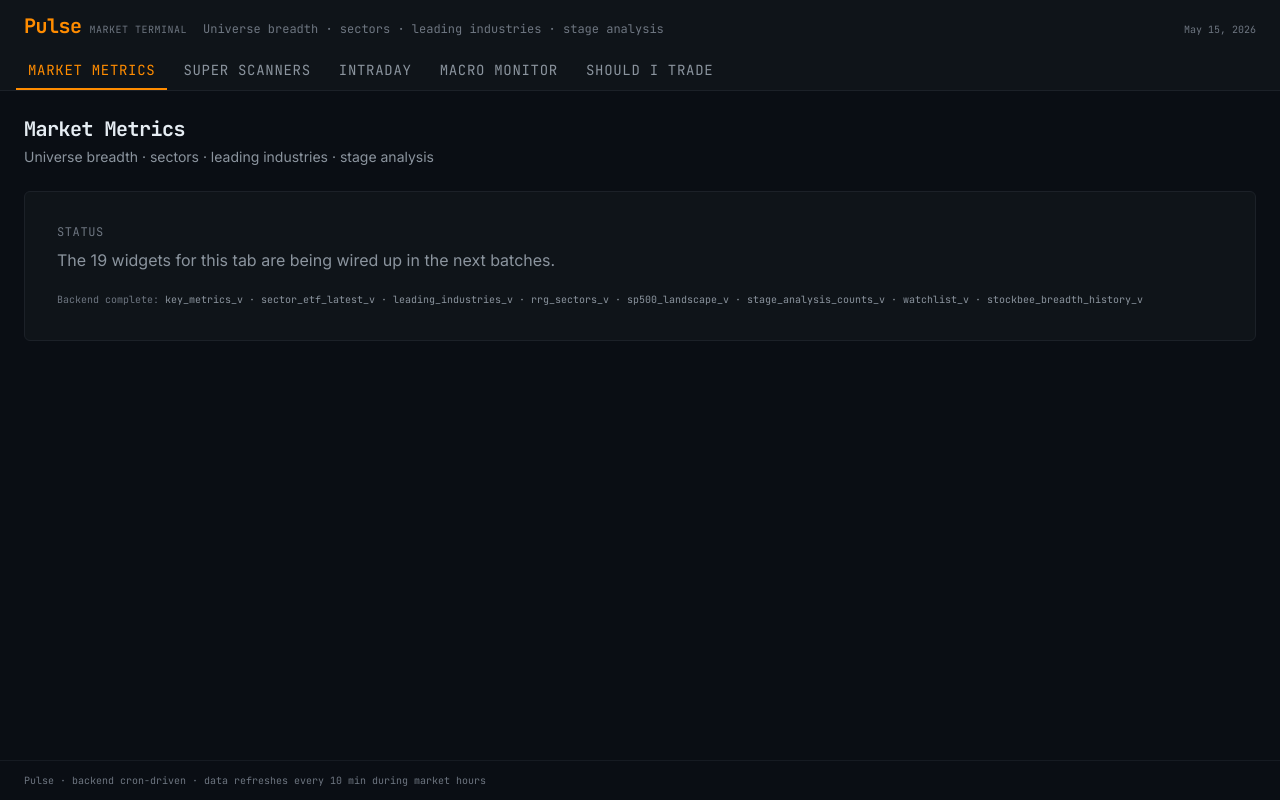
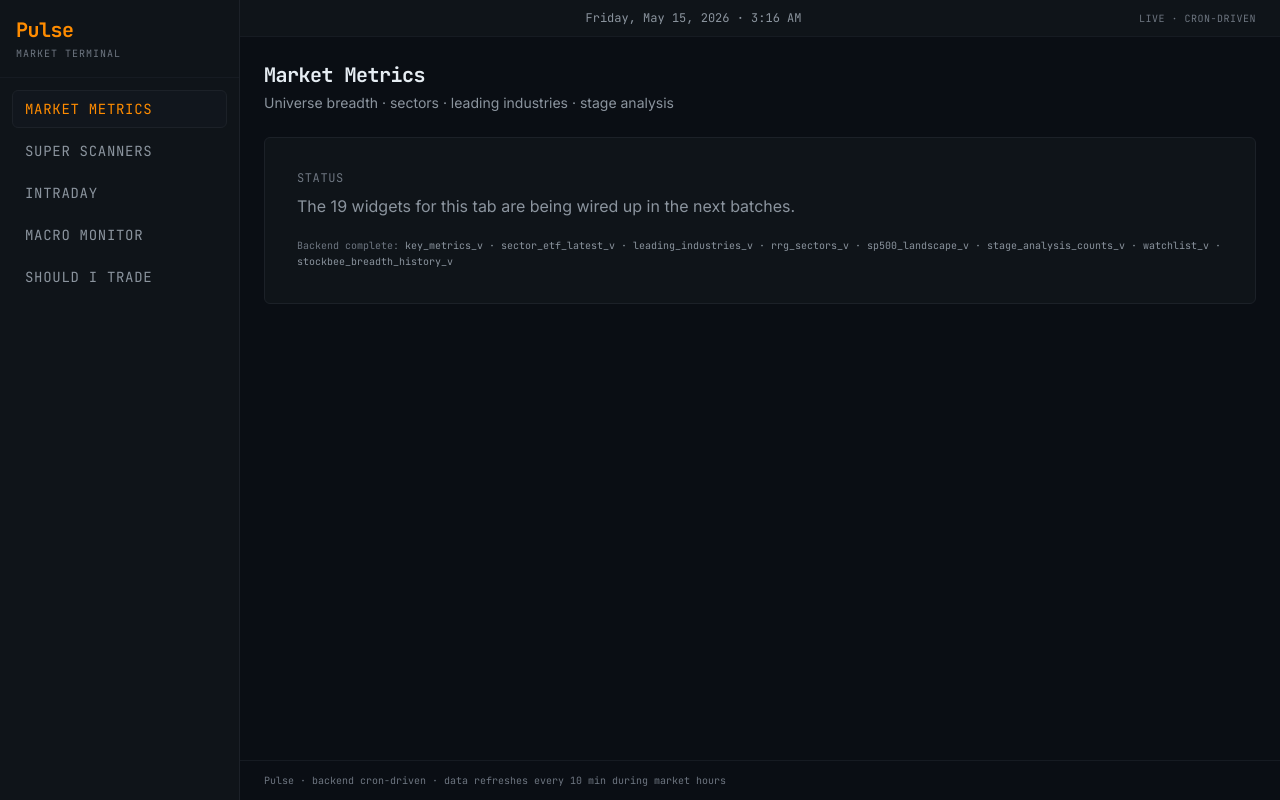
Before and after one commit to Jflores37/market-metrics-dashboard, a React (Vite) app: page / in a window 1280 px wide. Built offline with nearby package versions, Linux system fonts and the light colour scheme; no server answers; the database is empty.

Commit message:
Update Layout.tsx

```diff
--- a/src/components/Layout.tsx
+++ b/src/components/Layout.tsx
@@ -1,68 +1,22 @@
-import { NavLink, Outlet, useLocation } from "react-router-dom";
-import { TABS } from "@/lib/tabs";
+import { Outlet } from "react-router-dom";
+import Sidebar from "@/components/layout/Sidebar";
+import TopBar from "@/components/layout/TopBar";
+import TickerTape from "@/components/layout/TickerTape";
 
 export default function Layout() {
-  const location = useLocation();
-  const currentTab = TABS.find(
-    (t) =>
-      t.path === location.pathname ||
-      (t.path !== "/" && location.pathname.startsWith(t.path))
-  );
-
   return (
-    <div className="min-h-screen bg-bg text-text-primary flex flex-col">
-      <header className="border-b border-border bg-bg-card sticky top-0 z-20">
-        <div className="px-4 md:px-6 py-3 flex items-baseline gap-4">
-          <NavLink to="/" className="flex items-baseline gap-2 shrink-0">
-            <span className="font-mono text-xl font-bold tracking-tight text-accent-orange">
-              Pulse
-            </span>
-            <span className="text-2xs text-text-dim mono hidden sm:inline uppercase tracking-wider">
-              market terminal
-            </span>
-          </NavLink>
-          <div className="flex-1 hidden lg:block text-xs text-text-dim mono truncate">
-            {currentTab?.description}
-          </div>
-          <div className="text-2xs text-text-dim mono shrink-0">
-            {new Date().toLocaleDateString("en-US", {
-              month: "short",
-              day: "numeric",
-              year: "numeric",
-            })}
-          </div>
-        </div>
-
-        <nav className="px-2 md:px-4 overflow-x-auto">
-          <div className="flex gap-1 min-w-max">
-            {TABS.map((tab) => (
-              <NavLink
-                key={tab.key}
-                to={tab.path}
-                end={tab.path === "/"}
-                className={({ isActive }) =>
-                  `px-3 py-2 text-sm font-mono uppercase tracking-wider transition-colors whitespace-nowrap border-b-2 ${
-                    isActive
-                      ? "text-accent-orange border-accent-orange"
-                      : "text-text-secondary border-transparent hover:text-text-primary hover:border-border"
-                  }`
-                }
-              >
-                <span className="hidden sm:inline">{tab.label}</span>
-                <span className="sm:hidden">{tab.shortLabel}</span>
-              </NavLink>
-            ))}
-          </div>
-        </nav>
-      </header>
-
-      <main className="flex-1 px-4 md:px-6 py-6 max-w-screen-2xl w-full mx-auto">
-        <Outlet />
-      </main>
-
-      <footer className="border-t border-border-subtle px-4 md:px-6 py-3 text-2xs text-text-dim mono">
-        Pulse · backend cron-driven · data refreshes every 10 min during market hours
-      </footer>
+    <div className="min-h-screen bg-bg text-text-primary md:flex">
+      <Sidebar />
+      <div className="flex-1 min-w-0 flex flex-col">
+        <TopBar />
+        <TickerTape />
+        <main className="flex-1 px-4 md:px-6 py-6 w-full">
+          <Outlet />
+        </main>
+        <footer className="border-t border-border-subtle px-4 md:px-6 py-3 text-2xs text-text-dim mono">
+          Pulse · backend cron-driven · data refreshes every 10 min during market hours
+        </footer>
+      </div>
     </div>
   );
 }
```
